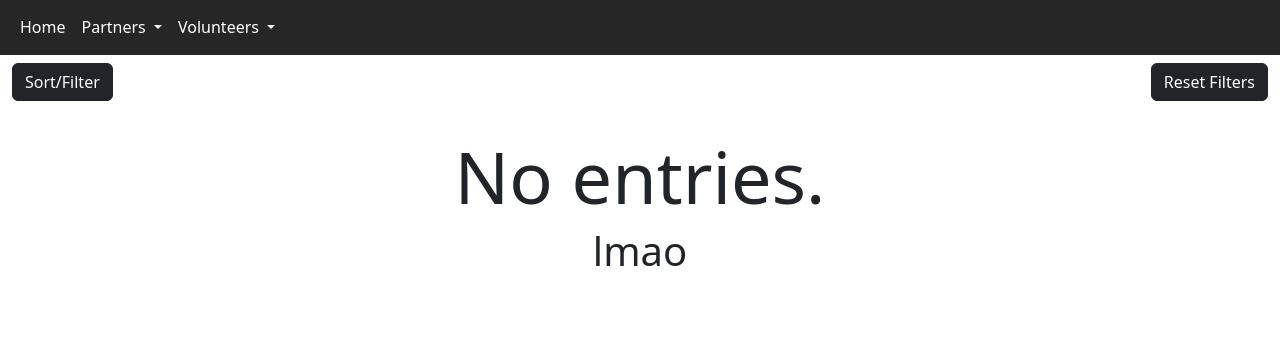
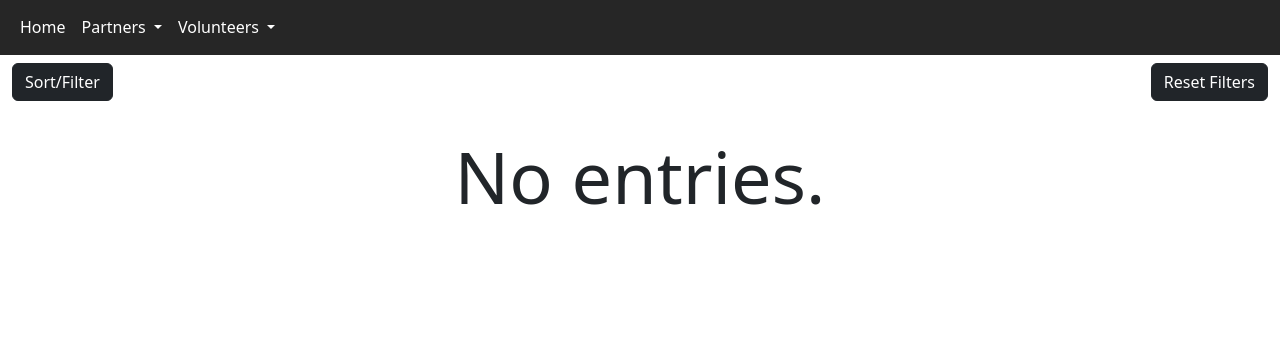
Before and after one commit to Cyapher/pahinungod_forms, a Django app: page /volunteer/list in a window 1280 px wide. Shown: the part 97-434 px from the top of the page. Run offline with Django 4.2, Linux system fonts and the light colour scheme; data that the repository does not hold is empty; some libraries are stand-ins or nearby versions.

Commit message:
volunteer clear

```diff
--- a/volunteer_forms/templates/edit_volunteer.html
+++ b/volunteer_forms/templates/edit_volunteer.html
@@ -534,7 +534,7 @@
             {% endfor %}
             {% else %}
             <h2 class="display-2" align="center">No programs.</h2>
-            <h6 class="display-6" align="center">lmao</h6>
+            <!-- <h6 class="display-6" align="center">lmao</h6> -->
           {% endif %}
           </div>
         </div>
--- a/volunteer_forms/templates/programs_pg.html
+++ b/volunteer_forms/templates/programs_pg.html
@@ -98,7 +98,7 @@
 {% else %}
 
 <h2 class="display-2" align="center">No entries.</h2>
-<h6 class="display-6" align="center">lmao</h6>
+<!-- <h6 class="display-6" align="center">lmao</h6> -->
 
 {% endif %}
 <script>
--- a/volunteer_forms/templates/volunteers_pg.html
+++ b/volunteer_forms/templates/volunteers_pg.html
@@ -299,7 +299,7 @@
 {% else %}
 
     <h2 class="display-2" align="center">No entries.</h2>
-    <h6 class="display-6" align="center">lmao</h6>
+    <!-- <h6 class="display-6" align="center">lmao</h6> -->
 
 {% endif %}
 
```
